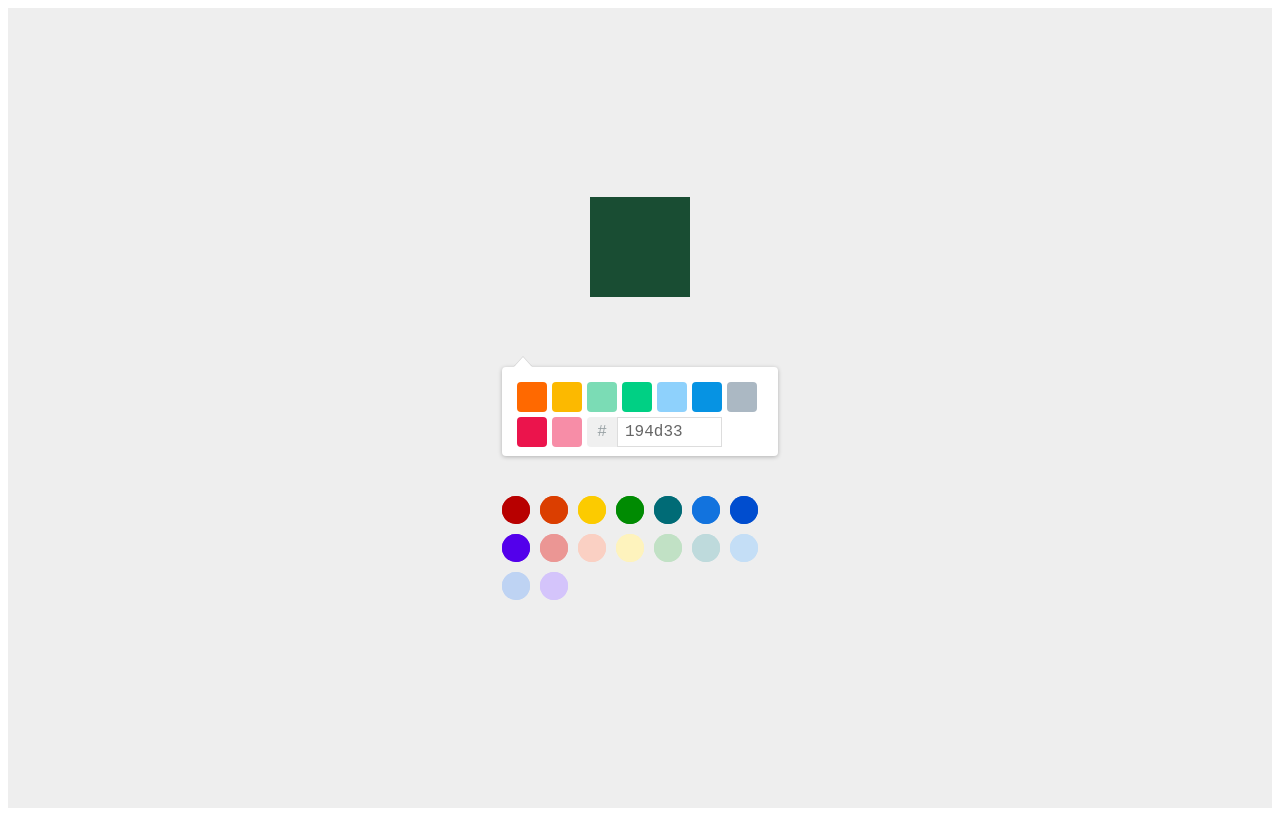
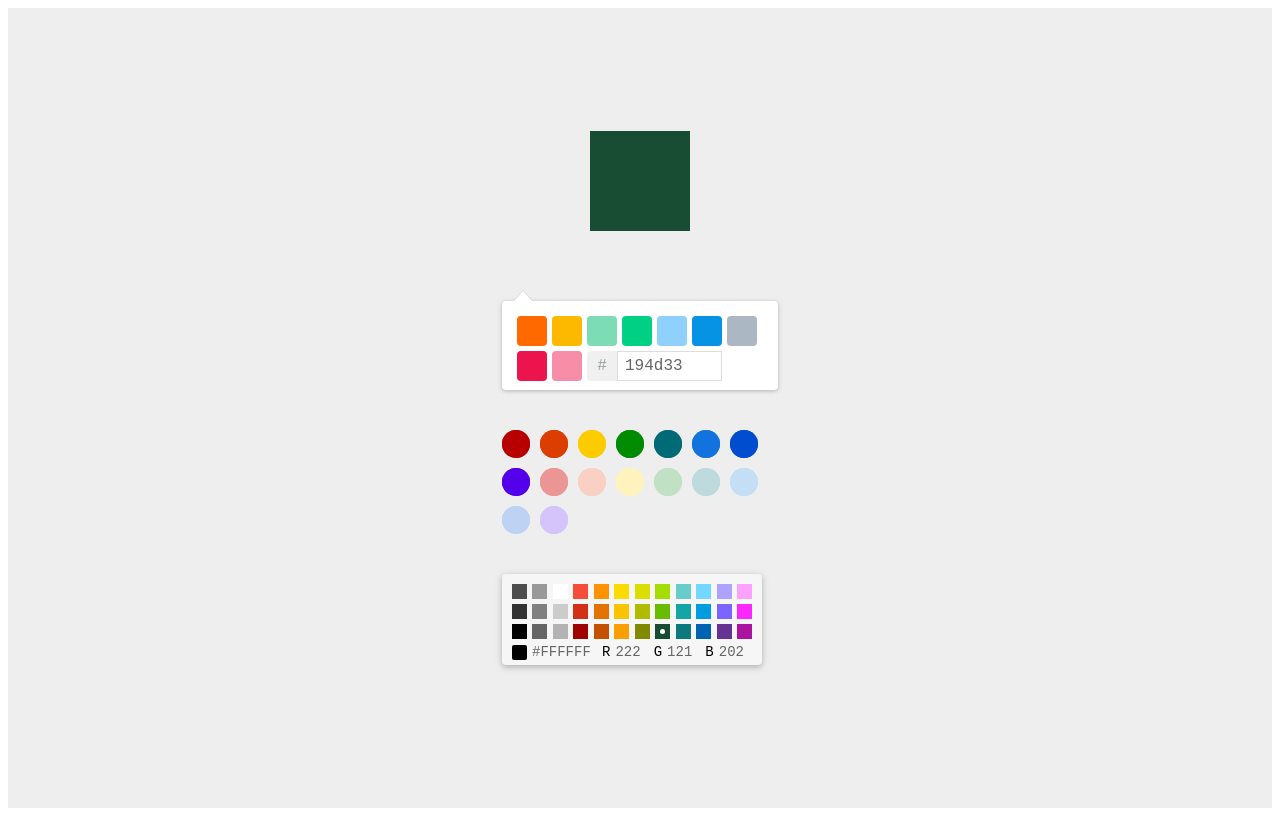
Before and after one commit to godwei123/vue-color, a Vue app: page / in a window 1280 px wide. Built offline with nearby package versions, Linux system fonts and the light colour scheme.

Commit message:
CompactPicker

```diff
--- a/examples/App.vue
+++ b/examples/App.vue
@@ -32,7 +32,7 @@ watch(value, () => {
         <CirclePicker v-model="value" style="margin: 20px;"/>
       </div>
       <div>
-        <!--        <CompactPicker v-model="value" size="default" style="margin: 20px;"/>-->
+        <CompactPicker v-model="value" style="margin: 20px;"/>
       </div>
     </div>
   </div>
--- a/packages/common/EditableInput.vue
+++ b/packages/common/EditableInput.vue
@@ -3,40 +3,36 @@
     <span class="input-label" v-if="label">{{ label }}</span>
     <div class="input-hash" v-if="hash">#</div>
     <input
-        :class="['color-input',border?'':'box-shadow-none']"
+        :class="['color-input']"
         type="text"
         :placeholder="placeholder"
         :value="color"
         @keyup.enter="onBlur"
         @blur="onBlur"
         :style="styles"
+        :maxlength="maxlength"
     />
   </div>
 </template>
 
 <script setup lang="ts">
-import {defineProps, defineEmits, computed} from "vue";
+import {defineProps, defineEmits, computed, CSSProperties} from "vue";
 
 interface EditInputPropsType {
   placeholder?: string,
   label?: string,
   hash?: boolean,
-  border?: boolean,
   color: string,
-  radius?: string
+  radius?: string,
+  styles?: CSSProperties
+  maxlength?: number
 }
 
 const props = withDefaults(defineProps<EditInputPropsType>(), {
   hash: false,
-  border: false
 })
 const emit = defineEmits(['change']);
 
-const styles = computed(() => {
-  return {
-    borderRadius: props.radius
-  }
-})
 const onBlur = (e: Event) => {
   emit('change', (e.target as HTMLInputElement).value)
 }
@@ -52,9 +48,6 @@ const onBlur = (e: Event) => {
 
 }
 
-.box-shadow-none {
-  box-shadow: none;
-}
 
 .input-label {
   padding: 5px;
--- a/packages/components/circle/CirclePicker.vue
+++ b/packages/components/circle/CirclePicker.vue
@@ -9,6 +9,7 @@
         :circle-size="size"
         :circle-spacing="circleSpacing"
         @click="change"/>
+
   </div>
 </template>
 
--- a/packages/components/compact/CompactColor.vue
+++ b/packages/components/compact/CompactColor.vue
@@ -8,11 +8,11 @@
 <script setup lang="ts">
 import Swatch from "../../common/Swatch.vue";
 import {getContrastingColor} from '../../utils/color'
-import {ColorObject} from "../../interface";
+import {ColorInput} from "tinycolor2";
 
 defineProps(['color', 'active'])
 const emit = defineEmits(['click'])
-const onClick = (color: ColorObject) => {
+const onClick = (color: ColorInput) => {
   emit('click', color);
 }
 </script>
@@ -23,9 +23,6 @@ const onClick = (color: ColorObject) => {
   height: 15px;
   position: relative;
   cursor: pointer;
-  float: left;
-  margin-bottom: 5px;
-  margin-right: 5px;
 }
 
 .dot {
--- a/packages/components/compact/CompactFields.vue
+++ b/packages/components/compact/CompactFields.vue
@@ -1,13 +1,42 @@
 <template>
-  <div class="fields">
-    <div class="active"></div>
+  <div class="compact-fields">
+    <div class="compact-active"></div>
+    <EditableInput class="color-hex" :styles="styles" :maxlength="7" color="#FFFFFF"/>
+    <EditableInput :styles="styles" style="flex: 1" :maxlength="3" color="222" label="R"/>
+    <EditableInput :styles="styles" style="flex: 1" :maxlength="3" color="121" label="G"/>
+    <EditableInput :styles="styles" style="flex: 1" :maxlength="3" color="202" label="B"/>
   </div>
 </template>
 
 <script setup lang="ts">
 
+import EditableInput from "../../common/EditableInput.vue";
+
+const styles = {
+  background: 'transparent',
+  boxShadow: 'none',
+  padding: 0,
+  fontSize: '14px'
+}
 </script>
 
 <style scoped>
+.compact-fields {
+  display: flex;
+  align-items: center;
+  justify-content: space-between;
+  font-size: 14px;
+}
 
+.color-hex {
+  padding: 0 5px;
+  flex-basis: 60px;
+}
+
+.compact-active {
+  width: 15px;
+  height: 15px;
+  border-radius: 2px;
+  background: #000;
+}
 </style>
--- a/packages/components/compact/CompactPicker.vue
+++ b/packages/components/compact/CompactPicker.vue
@@ -1,12 +1,15 @@
 <template>
   <Raised style="height: fit-content;">
     <div class="compact compact-picker">
+      <div class="compact-color-wrap">
         <CompactColor
             v-for="c in colors"
             :key="c"
             :color="c"
             :active="colorEquals(color,c)"
             @click="change"/>
+      </div>
+      <CompactFields/>
     </div>
   </Raised>
 </template>
@@ -18,6 +21,7 @@ import {ColorInput} from "tinycolor2";
 import {ColorFormat, ColorObject} from "../../interface";
 import {computed, ComputedRef} from "vue";
 import {convertColor, formatColor, colorEquals} from "../../utils/color";
+import CompactFields from "./CompactFields.vue";
 
 interface CompactPropsType {
   modelValue: ColorInput
@@ -47,10 +51,17 @@ const change = (data: ColorObject | string) => {
 
 <style scoped>
 .compact {
-  padding-top: 5px;
-  padding-left: 5px;
+  padding: 10px 10px 0;
   box-sizing: inherit;
   width: 240px;
   height: fit-content;
 }
+
+.compact-color-wrap {
+  display: grid;
+  grid-template-columns: repeat(auto-fill, 15px);
+  justify-content: space-between;
+  align-items: center;
+  gap: 5px;
+}
 </style>
--- a/packages/utils/color.ts
+++ b/packages/utils/color.ts
@@ -53,10 +53,15 @@ import {ColorFormat, ColorObject} from "../interface";
 //     return hex.length !== (4 + lh) && hex.length < (7 + lh) && tinycolor(hex).isValid()
 // }
 //
-export const getContrastingColor = (data: ColorObject) => {
+export const getContrastingColor = (data: ColorObject | ColorInput) => {
+    if (!(data as ColorObject)?.origin) {
+        data = convertColor(data as ColorInput)
+    }
+    data = <ColorObject>data;
     if (!data) {
         return '#fff'
     }
+
     if (data.hex === 'transparent') {
         return 'rgba(0,0,0,0.4)'
     }
```
Lines whose indentation alone changed are shown as unchanged.
